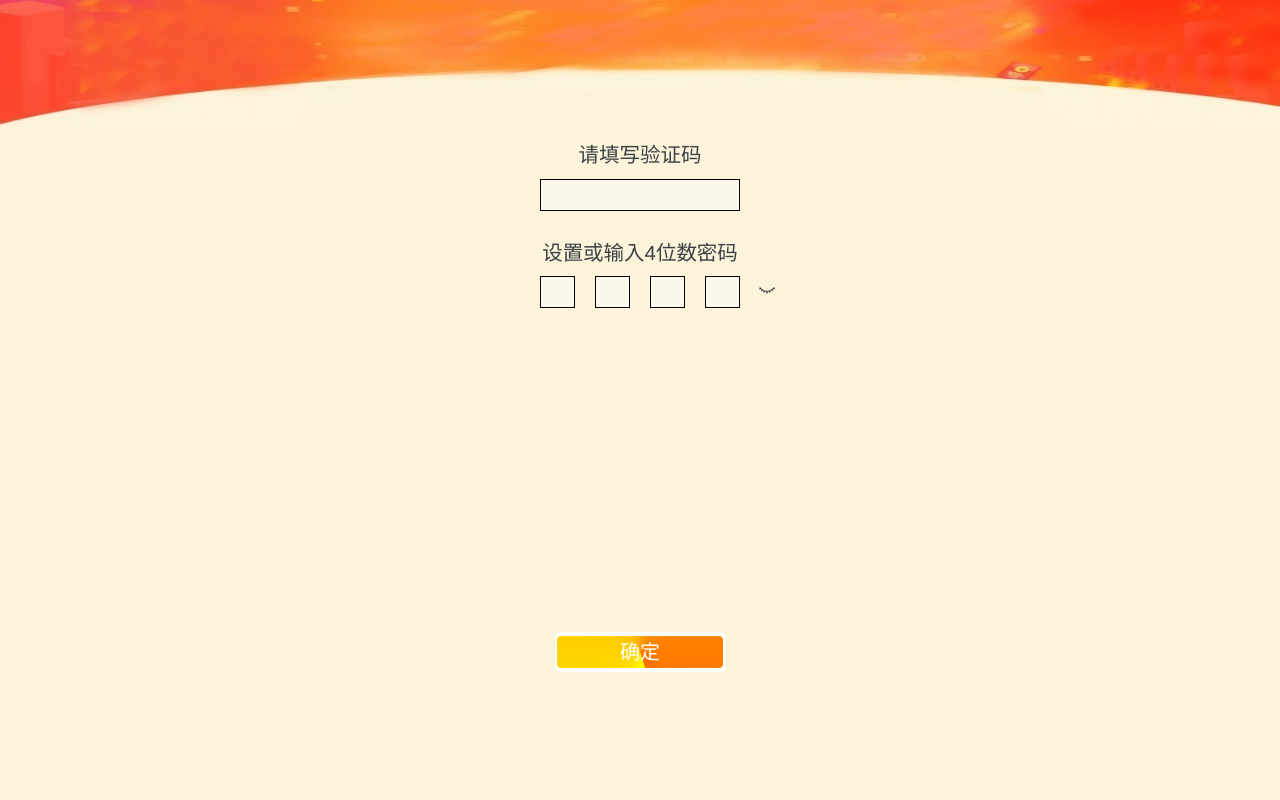
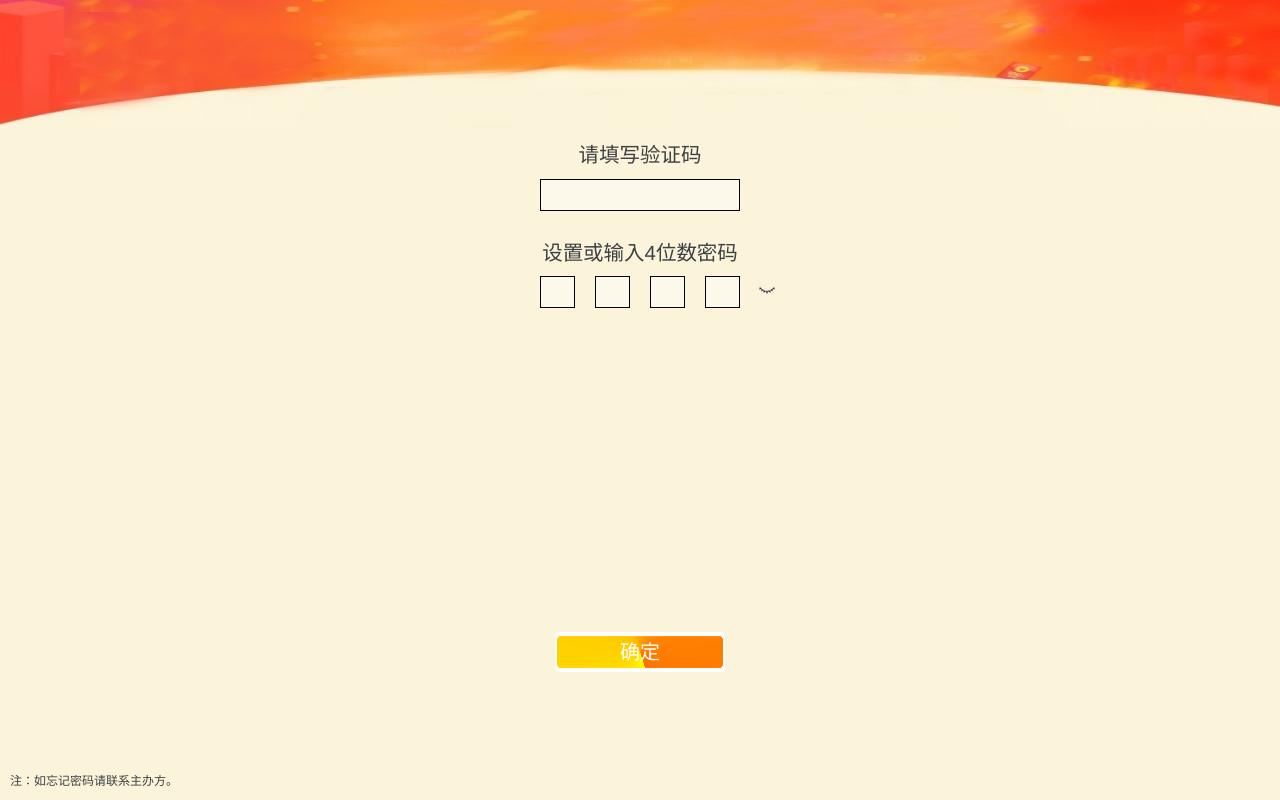
Before and after one commit to Spanky96/Vue-demo, a Vue app: page /#/ in a window 1280 px wide. Built offline with nearby package versions, Linux system fonts and the light colour scheme.

Commit message:
10 30 意见修改

```diff
--- a/src/components/Main.vue
+++ b/src/components/Main.vue
@@ -26,7 +26,7 @@
             </li>
         </ul>
         <div id="content">
-          <div id="fixtips">{{tipInfo}}</div>
+          <div id="fixtips">{{tipInfo}} {{getExtraTipInfo()}}</div>
           <scroll :enable-infinite="false" :enable-refresh="false" ref="scroll" id="pcPage">
             <pingce v-for="(page, index) in pages" :key="index" v-show="currentIndex==index" :page="pages[index]" :editable="editable" :submitable="submitable" v-on:showAlert="showAlert" v-on:changeView="changeView2" v-on:itemChanged="itemChanged" :ref="'pingce'+page.orderNo"></pingce>
           </scroll>
@@ -358,6 +358,7 @@ export default {
     },
     itemChanged (item) {
       this.resultCache.add(item);
+      this.getExtraTipInfo();
       if (++this.countCache % 10 == 0) {
         // 每选择10个 暂存一次
         this.saveResult(this.resultCache);
@@ -394,12 +395,23 @@ export default {
     },
     getTipInfo: function (page) {
       var tip = '';
-      if (page.orderNo >= 1 && page.orderNo <= 4) {
+      if (page.orderNo >= 1 && page.orderNo <= 3) {
         tip = '注：' + page.title + '满意票不能超过 ' + page.groups[0].maxGood;
-      } else if (page.orderNo == 5) {
+      } else if (page.orderNo == 4) {
         tip = '注：园区满意票三选一, 镇街道满意票不超过7';
       }
       return tip;
+    },
+    getExtraTipInfo: function () {
+      var page = this.pages[this.currentIndex];
+      var currentGood = 0;
+      if (page.orderNo >= 1 && page.orderNo <= 3) {
+        currentGood = page.groups[0].items.filter(function (o) { return o.chooseStatus == '1'; }).length;
+        return `(${currentGood}/${page.groups[0].maxGood})`;
+      } else if (page.orderNo == 4) {
+        currentGood = page.groups[1].items.filter(function (o) { return o.chooseStatus == '1'; }).length;
+        return `(${currentGood}/${page.groups[1].maxGood})`;
+      }
     }
   }
 };
@@ -431,8 +443,15 @@ export default {
         word-wrap: break-word;
         p {
           padding: 0;
+          color: #000;
           text-align: left;
           text-indent: 2em;
+          font-size: 14px;
+          line-height: 24px;
+          max-height: 45vh;
+          overflow-y: auto;
+          padding: 10px;
+          word-wrap: break-word;
         }
       }
       &:after {
@@ -467,6 +486,6 @@ export default {
   color: red;
   box-shadow: 0 3px 5px #ccc;
   text-align: center;
-  font-size: 15px;
+  font-size: 12px;
 }
 </style>
--- a/src/components/Pingce.vue
+++ b/src/components/Pingce.vue
@@ -267,7 +267,9 @@ export default {
         return;
       }
       if (good && item.chooseStatus != '1' && this.checkMaxGood(group)) {
-        this.$emit('showAlert', {name: '提示', description: '勾选满意的单位不能超总体的40%，请适当考虑后投票。', okText: '确认'});
+        var goodItems = group.items.filter(function (o) { return o.chooseStatus == '1'; });
+        var goodItemNames = goodItems.map(n => n.name).join(',');
+        this.$emit('showAlert', {name: '提示', description: '勾选满意的单位不能超总体的40%，请适当考虑后投票。<br>当前满意票已投给：' + goodItemNames, okText: '确认'});
       }
     },
     showInfo (item) {
--- a/src/components/Validate.vue
+++ b/src/components/Validate.vue
@@ -22,6 +22,7 @@
           </div>
         </div>
         <div class="btn" @click="validateCode()">确定</div>
+        <div class="tip">注：如忘记密码请联系主办方。</div>
       </div>
       <preloader ref="preloader"></preloader>
     </page>
@@ -211,6 +212,12 @@ export default {
       right: 0;
       bottom: 16vh;
     }
+    .tip {
+      position: fixed;
+      bottom: 0;
+      padding: 10px;
+      font-size: 12px;
+    }
   }
   .pin {
     margin-top: 35px;
```
